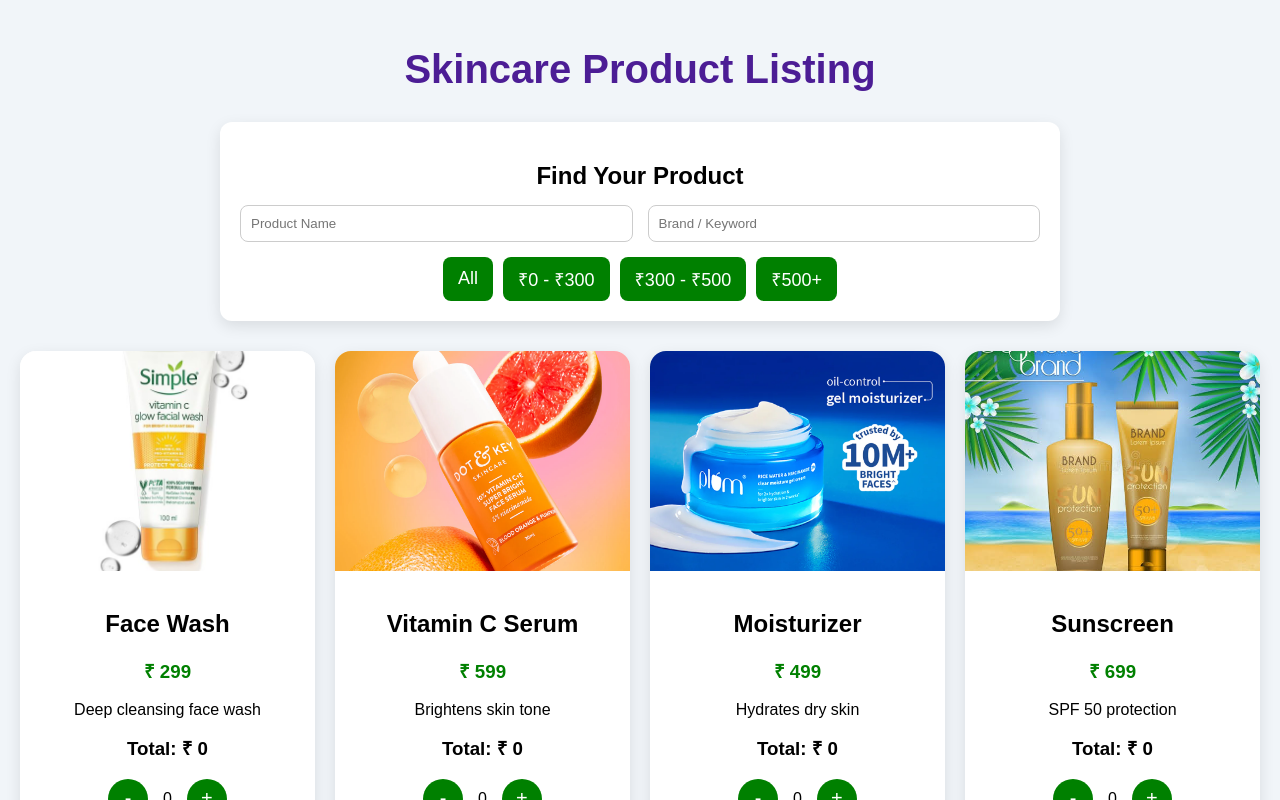
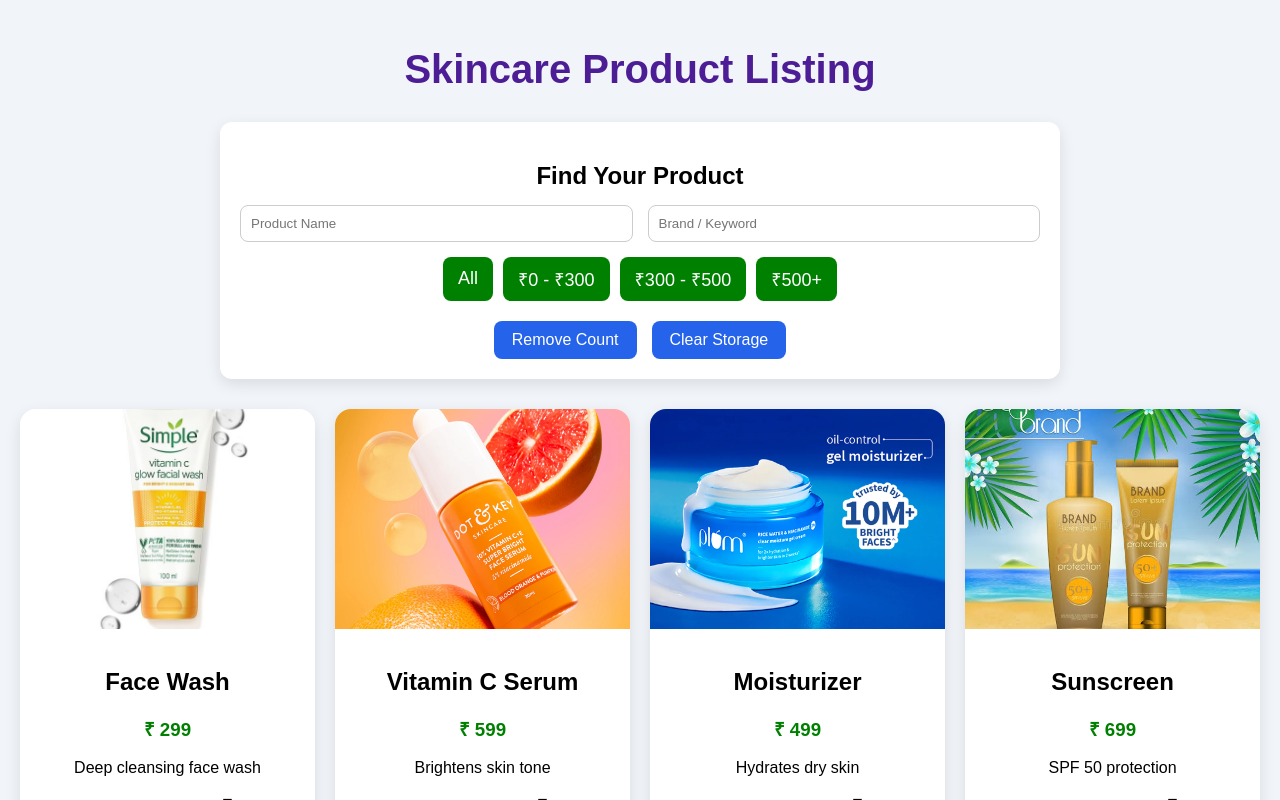
Before and after one commit to KaanchiSharma12/Product-listings, a React (Create React App) app: page / in a window 1280 px wide. Shown: the top 800 px of the page. Built offline with nearby package versions, Linux system fonts and the light colour scheme.

Commit message:
updated files

```diff
--- a/src/App.css
+++ b/src/App.css
@@ -169,3 +169,30 @@
   color:rgb(32, 96, 32);
   font-weight:600px;
 }
+
+/* LOCAL STORAGE BUTTONS */
+
+.storage-buttons{
+    display:flex;
+    justify-content:center;
+    gap:15px;
+    margin-top:20px;
+    flex-wrap:wrap;
+}
+
+.storage-buttons button{
+
+    background:#2563eb;
+    color:white;
+    border:none;
+    padding:10px 18px;
+    border-radius:8px;
+    cursor:pointer;
+    font-size:16px;
+    transition:0.3s;
+}
+
+.storage-buttons button:hover{
+
+    background:#1d4ed8;
+}
--- a/src/App.js
+++ b/src/App.js
@@ -1,10 +1,15 @@
-import { useState } from "react";
+import { useState, useEffect } from "react";
 import "./App.css";
 import ProductCard from "./components/ProductCard";
 import { products } from "./data/products";
 
 function App() {
-  const [count, setCount] = useState(0);
+
+  // Load count from localStorage when app starts
+  const [count, setCount] = useState(() => {
+    const savedCount = localStorage.getItem("count");
+    return savedCount ? Number(savedCount) : 0;
+  });
 
   const [skincareInput, setSkincareInput] = useState({
     productName: "",
@@ -12,6 +17,11 @@
   });
 
   const [priceFilter, setPriceFilter] = useState("all");
+
+  // Save count whenever it changes
+  useEffect(() => {
+    localStorage.setItem("count", count);
+  }, [count]);
 
   const handleSkincareInput = (e) => {
     setSkincareInput({
@@ -21,21 +31,43 @@
   };
 
   const increase = () => {
-    if (count < 10) setCount(count + 1);
+    if (count < 10) {
+      setCount(count + 1);
+    }
   };
 
   const decrease = () => {
-    if (count > 0) setCount(count - 1);
+    if (count > 0) {
+      setCount(count - 1);
+    }
   };
 
-  // PRICE FILTER LOGIC
+  // removeItem()
+  const removeCount = () => {
+    localStorage.removeItem("count");
+    setCount(0);
+    alert("Count removed from Local Storage");
+  };
+
+  // clear()
+  const clearStorage = () => {
+    localStorage.clear();
+    setCount(0);
+    alert("Local Storage Cleared");
+  };
+
   const filterByPrice = (item) => {
-    if (priceFilter === "0-300") return item.productPrice <= 300;
+    if (priceFilter === "0-300") {
+      return item.productPrice <= 300;
+    }
 
-    if (priceFilter === "300-500")
+    if (priceFilter === "300-500") {
       return item.productPrice > 300 && item.productPrice <= 500;
+    }
 
-    if (priceFilter === "500+") return item.productPrice > 500;
+    if (priceFilter === "500+") {
+      return item.productPrice > 500;
+    }
 
     return true;
   };
@@ -58,28 +90,39 @@
     setPriceFilter(range);
 
     const result = products.filter((item) => {
-      if (range === "0-300") return item.productPrice <= 300;
 
-      if (range === "300-500")
+      if (range === "0-300") {
+        return item.productPrice <= 300;
+      }
+
+      if (range === "300-500") {
         return item.productPrice > 300 && item.productPrice <= 500;
+      }
 
-      if (range === "500+") return item.productPrice > 500;
+      if (range === "500+") {
+        return item.productPrice > 500;
+      }
 
       return true;
+
     });
 
-    console.log("Filtered Products:", result);
+    console.log("Filtered Products :", result);
   };
 
   return (
     <div className="app-container">
-      <h1 className="title">Skincare Product Listing</h1>
 
-      {/* SEARCH */}
+      <h1 className="title">
+        Skincare Product Listing
+      </h1>
+
       <div className="search-box">
+
         <h2>Find Your Product</h2>
 
         <div className="inputs">
+
           <input
             type="text"
             name="productName"
@@ -95,26 +138,47 @@
             value={skincareInput.productBrand}
             onChange={handleSkincareInput}
           />
+
         </div>
 
-        {/* PRICE FILTER BUTTONS */}
         <div className="price-buttons">
-          <button onClick={() => handlePriceClick("all")}>All</button>
+
+          <button onClick={() => handlePriceClick("all")}>
+            All
+          </button>
+
           <button onClick={() => handlePriceClick("0-300")}>
             ₹0 - ₹300
           </button>
+
           <button onClick={() => handlePriceClick("300-500")}>
             ₹300 - ₹500
           </button>
+
           <button onClick={() => handlePriceClick("500+")}>
             ₹500+
           </button>
+
         </div>
+
+        <div className="storage-buttons">
+
+          <button onClick={removeCount}>
+            Remove Count
+          </button>
+
+          <button onClick={clearStorage}>
+            Clear Storage
+          </button>
+
+        </div>
+
       </div>
 
-      {/* PRODUCTS */}
       <div className="product-grid">
+
         {filteredProducts.map((item) => (
+
           <ProductCard
             key={item.id}
             image={item.productImage}
@@ -125,8 +189,11 @@
             increase={increase}
             decrease={decrease}
           />
+
         ))}
+
       </div>
+
     </div>
   );
 }
--- a/src/components/ProductCard.jsx
+++ b/src/components/ProductCard.jsx
@@ -6,12 +6,14 @@
       <div className="card-body">
         <h2>{props.name}</h2>
 
-        <h3 className="price">₹ {props.price}</h3>
+        <h3 className="price">
+          ₹ {props.price}
+        </h3>
 
         <p>{props.desc}</p>
 
         <h3 className="total">
-          Total: ₹ {props.price * props.count}
+          Total Amount : ₹ {props.price * props.count}
         </h3>
 
         <div className="counter">
```
